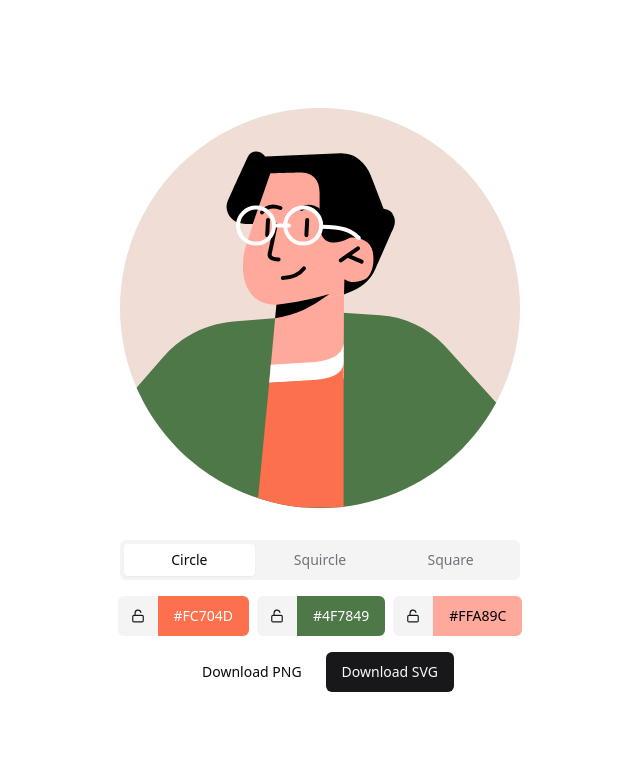
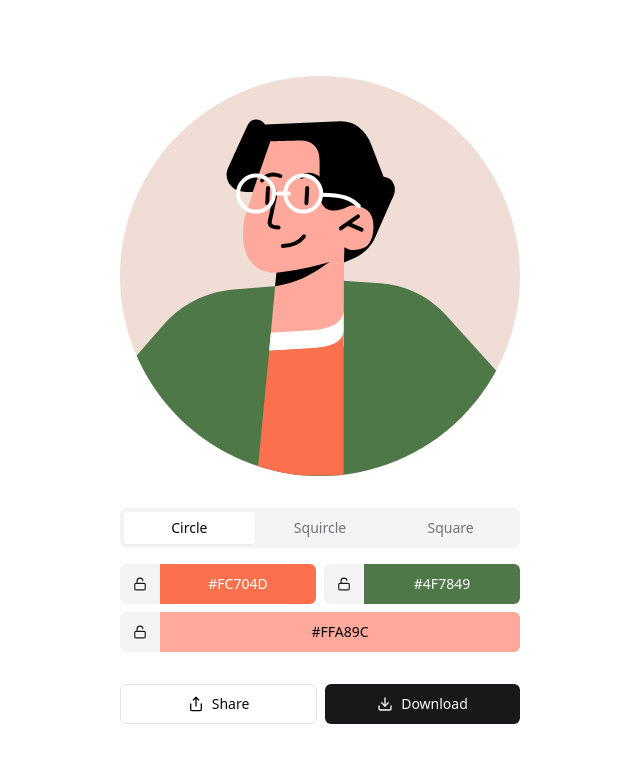
Before and after one commit to BSoDium/Avatar, a React (Vite) app: page / in a window 1280 px wide. Shown: the top 762 px of the page, without its empty margins (320-960 px from the left). Built offline with nearby package versions, Linux system fonts and the light colour scheme; the HTML template or start-up script is replaced by a standard one.

Commit message:
feat: improve overall color selection appearance

```diff
--- a/src/App.tsx
+++ b/src/App.tsx
@@ -13,10 +13,21 @@ import DownloadSelector from "./components/DownloadSelector";
 import { AspectRatio } from "./components/ui/aspect-ratio";
 import ColorSelector from "./components/ColorSelector";
 
+const borderRadii: Record<Rounding, string> = {
+  circle: "50%",
+  squircle: "30%",
+  square: "0",
+};
+
 function App() {
+  const [primaryLock, setPrimaryLock] = useState(false);
+  const [secondaryLock, setSecondaryLock] = useState(false);
+  const [tonalLock, setTonalLock] = useState(false);
+
   const [primary, setPrimary] = useState(colors.primary);
   const [secondary, setSecondary] = useState(colors.secondary);
   const [tonal, setTonal] = useState(colors.tonal);
+
   const [rounding, setRounding] = useState<Rounding>(roundingOptions[0]);
 
   return (
@@ -50,11 +61,7 @@ function App() {
                 width: 100%;
                 height: 100%;
                 transition: border-radius ease 0.2s;
-                border-radius: ${rounding === "circle"
-                  ? "50%"
-                  : rounding === "squircle"
-                  ? "30%"
-                  : "0"};
+                border-radius: ${borderRadii[rounding]};
               `}
             />
           </AspectRatio>
@@ -76,25 +83,33 @@ function App() {
             <section
               className={css`
                 display: flex;
-                flex-direction: row;
+                flex-flow: row wrap;
+                justify-content: center;
+                width: 100%;
                 gap: 0.5rem;
               `}
             >
               <ColorSelector
                 value={primary}
-                onChange={setPrimary}
+                setValue={setPrimary}
+                lock={primaryLock}
+                setLock={setPrimaryLock}
               />
               <ColorSelector
                 value={secondary}
-                onChange={setSecondary}
+                setValue={setSecondary}
+                lock={secondaryLock}
+                setLock={setSecondaryLock}
               />
               <ColorSelector
                 value={tonal}
-                onChange={setTonal}
+                setValue={setTonal}
+                lock={tonalLock}
+                setLock={setTonalLock}
               />
             </section>
-            <DownloadSelector />
           </div>
+          <DownloadSelector />
         </div>
       </div>
     </ThemeProvider>
--- a/src/components/ColorSelector.tsx
+++ b/src/components/ColorSelector.tsx
@@ -1,19 +1,21 @@
 import { css } from "@emotion/css";
 import { Button } from "./ui/button";
 import chroma from "chroma-js";
-import { useMemo, useRef, useState } from "react";
+import { useMemo, useRef } from "react";
 import { FiLock, FiUnlock } from "react-icons/fi";
 
 export default function ColorSelector({
   value,
-  onChange,
+  setValue,
+  lock,
+  setLock,
 }: {
   value: string;
-  onChange: (value: string) => void;
+  setValue: (value: string) => void;
+  lock: boolean;
+  setLock: (lock: boolean) => void;
 }) {
   const inputRef = useRef<HTMLInputElement>(null);
-
-  const [lock, setLock] = useState(false);
 
   const color = useMemo(() => chroma(value), [value]);
   const isDark = useMemo(() => color.luminance() < 0.5, [color]);
@@ -23,6 +25,10 @@ export default function ColorSelector({
       className={css`
         display: flex;
         flex-direction: row;
+        transform-origin: 20% 50%;
+        transition: scale ease 0.2s;
+        scale: ${lock ? 0.95 : 1};
+        flex: 1;
       `}
     >
       <Button
@@ -43,6 +49,7 @@ export default function ColorSelector({
           position: relative;
           display: flex;
           flex-direction: row;
+          flex: 1;
         `}
       >
         <Button
@@ -51,6 +58,8 @@ export default function ColorSelector({
             border-top-left-radius: 0;
             background-color: ${value};
             color: ${isDark ? "white" : "black"};
+            min-width: 5.5rem;
+            flex: 1;
             &:hover {
               background-color: ${color.alpha(0.8).css()};
             }
@@ -65,7 +74,7 @@ export default function ColorSelector({
           ref={inputRef}
           type="color"
           value={value}
-          onChange={(e) => onChange(e.target.value)}
+          onChange={(e) => setValue(e.target.value)}
           className={css`
             position: absolute;
             bottom: -0.2rem;
--- a/src/components/DownloadSelector.tsx
+++ b/src/components/DownloadSelector.tsx
@@ -1,5 +1,6 @@
 import { Button } from "@/components/ui/button";
 import { css } from "@emotion/css";
+import { FiDownload, FiShare } from "react-icons/fi";
 
 export default function DownloadSelector() {
   return (
@@ -8,10 +9,26 @@ export default function DownloadSelector() {
         display: flex;
         flex-direction: row;
         gap: 0.5rem;
+        width: 100%;
       `}
     >
-      <Button variant="ghost">Download PNG</Button>
-      <Button>Download SVG</Button>
+      <Button
+        variant="outline"
+        className={css`
+          flex: 1;
+        `}
+      >
+        <FiShare className="mr-2 h-4 w-4" />
+        Share
+      </Button>
+      <Button
+        className={css`
+          flex: 1;
+        `}
+      >
+        <FiDownload className="mr-2 h-4 w-4" />
+        Download
+      </Button>
     </section>
   );
 }
```
